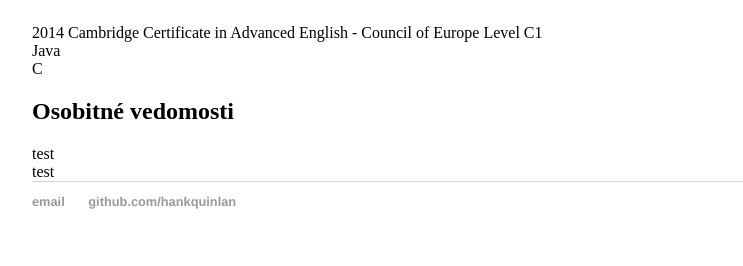
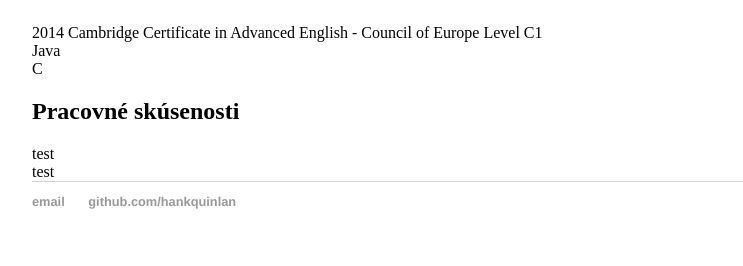
Before and after one commit to matusmatula/matusmatula.github.io, a Jekyll site: the page built from cv.html, in a window 1280 px wide. Shown: the part 640-906 px from the top of the page, without its empty margins (160-903 px from the left). Built offline with Jekyll 4.4.1, drawn with Linux system fonts in a browser that asks for light colours.

Commit message:
Update cv.html

```diff
--- a/_layouts/cv.html
+++ b/_layouts/cv.html
@@ -24,7 +24,7 @@ layout: default
 </div>
 
 {% if page.sections.experiences != nil %}
-  <h2>{{ page.skills }}</h2>
+  <h2>{{ page.experience }}</h2>
   <div>
     {% for experience in page.sections.experiences %}
       <div>{{ experience | textilize }}</div>
```
